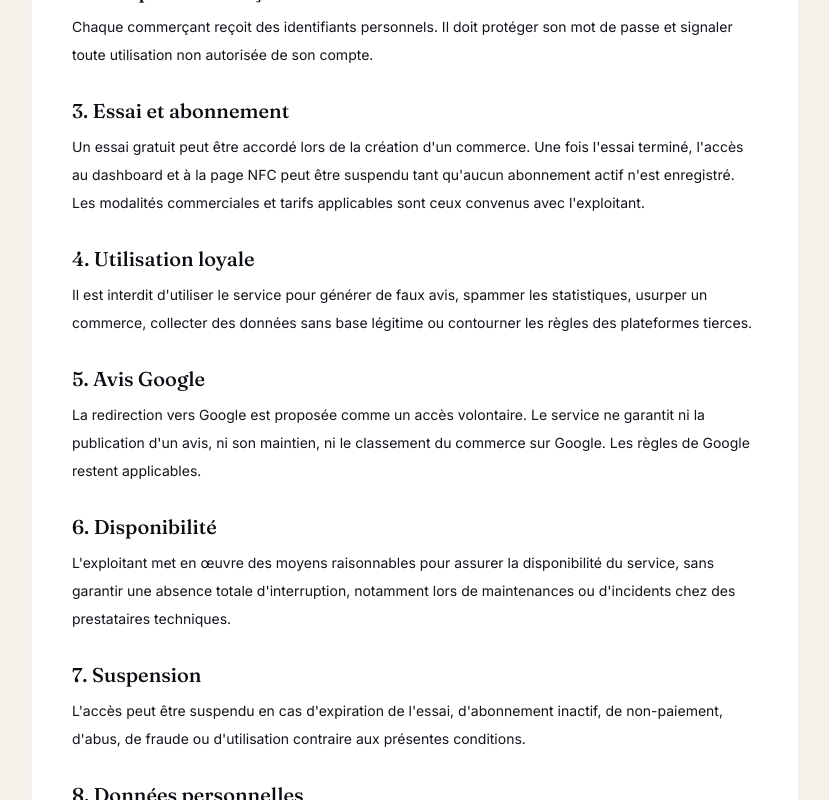
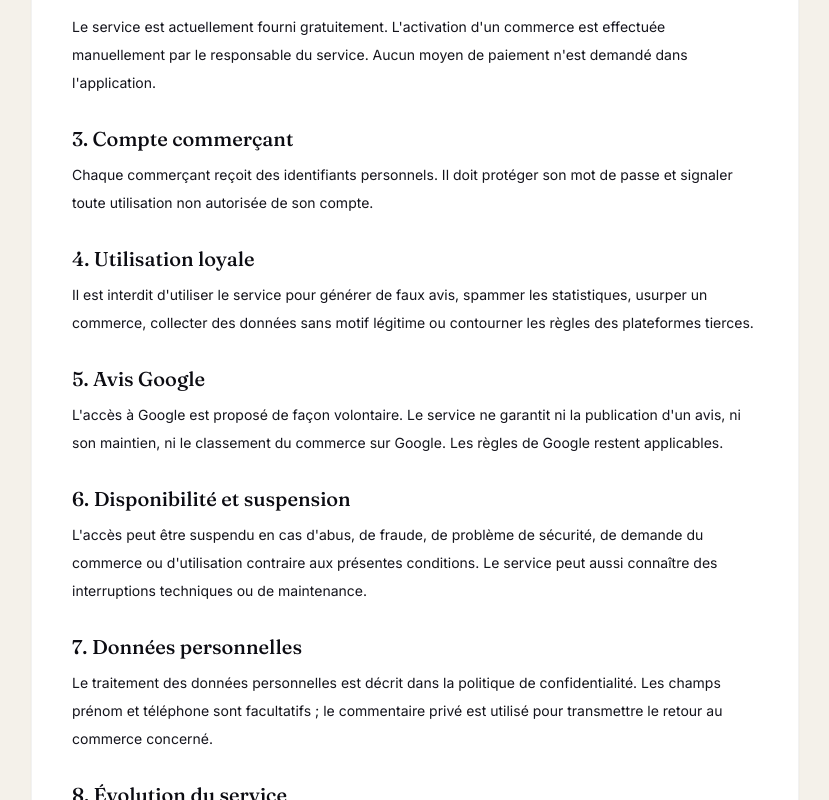
Before and after one commit to mohaontheflux24/nfc-avis-clean, a Next.js app in the folder nfc-avis/: page /conditions in a window 1280 px wide. Shown: the part 360-1160 px from the top of the page, without its empty margins (225-1054 px from the left). Built offline with nearby package versions, Linux system fonts and the light colour scheme.

Commit message:
Make terms match free service

```diff
--- a/nfc-avis/src/app/conditions/page.tsx
+++ b/nfc-avis/src/app/conditions/page.tsx
@@ -11,13 +11,13 @@ export default function TermsPage() {
 
         <div className="mt-8 space-y-7 text-sm leading-7 text-ink-800">
           <section><h2 className="font-display text-xl font-medium text-ink-900">1. Objet</h2><p className="mt-2">{legalInfo.serviceName} permet aux commerces de mettre à disposition une page de satisfaction via NFC ou lien web, de recevoir des retours privés et de proposer un accès volontaire à leur page d&apos;avis Google.</p></section>
-          <section><h2 className="font-display text-xl font-medium text-ink-900">2. Compte commerçant</h2><p className="mt-2">Chaque commerçant reçoit des identifiants personnels. Il doit protéger son mot de passe et signaler toute utilisation non autorisée de son compte.</p></section>
-          <section><h2 className="font-display text-xl font-medium text-ink-900">3. Essai et abonnement</h2><p className="mt-2">Un essai gratuit peut être accordé lors de la création d&apos;un commerce. Une fois l&apos;essai terminé, l&apos;accès au dashboard et à la page NFC peut être suspendu tant qu&apos;aucun abonnement actif n&apos;est enregistré. Les modalités commerciales et tarifs applicables sont ceux convenus avec l&apos;exploitant.</p></section>
-          <section><h2 className="font-display text-xl font-medium text-ink-900">4. Utilisation loyale</h2><p className="mt-2">Il est interdit d&apos;utiliser le service pour générer de faux avis, spammer les statistiques, usurper un commerce, collecter des données sans base légitime ou contourner les règles des plateformes tierces.</p></section>
-          <section><h2 className="font-display text-xl font-medium text-ink-900">5. Avis Google</h2><p className="mt-2">La redirection vers Google est proposée comme un accès volontaire. Le service ne garantit ni la publication d&apos;un avis, ni son maintien, ni le classement du commerce sur Google. Les règles de Google restent applicables.</p></section>
-          <section><h2 className="font-display text-xl font-medium text-ink-900">6. Disponibilité</h2><p className="mt-2">L&apos;exploitant met en œuvre des moyens raisonnables pour assurer la disponibilité du service, sans garantir une absence totale d&apos;interruption, notamment lors de maintenances ou d&apos;incidents chez des prestataires techniques.</p></section>
-          <section><h2 className="font-display text-xl font-medium text-ink-900">7. Suspension</h2><p className="mt-2">L&apos;accès peut être suspendu en cas d&apos;expiration de l&apos;essai, d&apos;abonnement inactif, de non-paiement, d&apos;abus, de fraude ou d&apos;utilisation contraire aux présentes conditions.</p></section>
-          <section><h2 className="font-display text-xl font-medium text-ink-900">8. Données personnelles</h2><p className="mt-2">Le traitement des données personnelles est décrit dans la politique de confidentialité du service.</p></section>
+          <section><h2 className="font-display text-xl font-medium text-ink-900">2. Accès au service</h2><p className="mt-2">Le service est actuellement fourni gratuitement. L&apos;activation d&apos;un commerce est effectuée manuellement par le responsable du service. Aucun moyen de paiement n&apos;est demandé dans l&apos;application.</p></section>
+          <section><h2 className="font-display text-xl font-medium text-ink-900">3. Compte commerçant</h2><p className="mt-2">Chaque commerçant reçoit des identifiants personnels. Il doit protéger son mot de passe et signaler toute utilisation non autorisée de son compte.</p></section>
+          <section><h2 className="font-display text-xl font-medium text-ink-900">4. Utilisation loyale</h2><p className="mt-2">Il est interdit d&apos;utiliser le service pour générer de faux avis, spammer les statistiques, usurper un commerce, collecter des données sans motif légitime ou contourner les règles des plateformes tierces.</p></section>
+          <section><h2 className="font-display text-xl font-medium text-ink-900">5. Avis Google</h2><p className="mt-2">L&apos;accès à Google est proposé de façon volontaire. Le service ne garantit ni la publication d&apos;un avis, ni son maintien, ni le classement du commerce sur Google. Les règles de Google restent applicables.</p></section>
+          <section><h2 className="font-display text-xl font-medium text-ink-900">6. Disponibilité et suspension</h2><p className="mt-2">L&apos;accès peut être suspendu en cas d&apos;abus, de fraude, de problème de sécurité, de demande du commerce ou d&apos;utilisation contraire aux présentes conditions. Le service peut aussi connaître des interruptions techniques ou de maintenance.</p></section>
+          <section><h2 className="font-display text-xl font-medium text-ink-900">7. Données personnelles</h2><p className="mt-2">Le traitement des données personnelles est décrit dans la politique de confidentialité. Les champs prénom et téléphone sont facultatifs ; le commentaire privé est utilisé pour transmettre le retour au commerce concerné.</p></section>
+          <section><h2 className="font-display text-xl font-medium text-ink-900">8. Évolution du service</h2><p className="mt-2">Le service gratuit peut évoluer, être limité ou arrêté. Toute éventuelle offre payante future devra être présentée séparément avec ses propres conditions avant qu&apos;un paiement ne soit demandé.</p></section>
           <section><h2 className="font-display text-xl font-medium text-ink-900">9. Contact</h2><p className="mt-2">Pour toute question concernant le service ou ces conditions : {legalInfo.email}.</p></section>
         </div>
 
```
